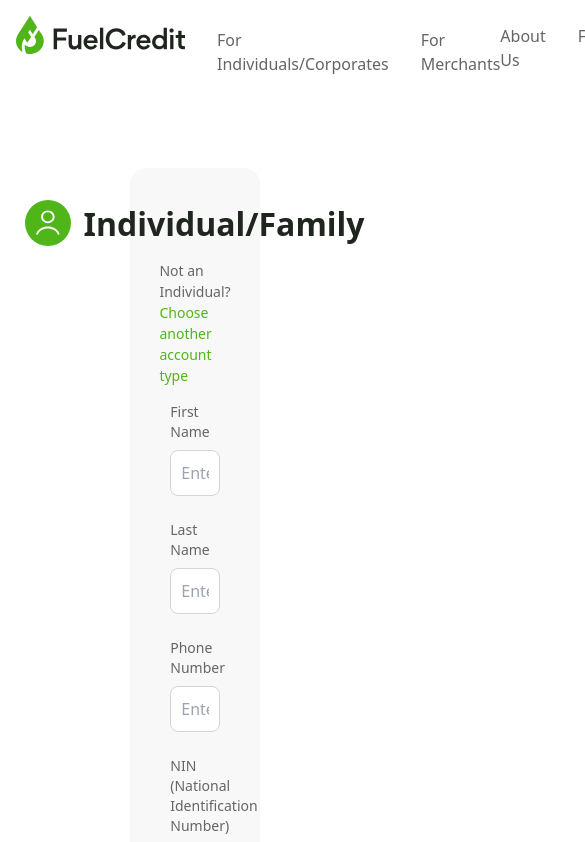
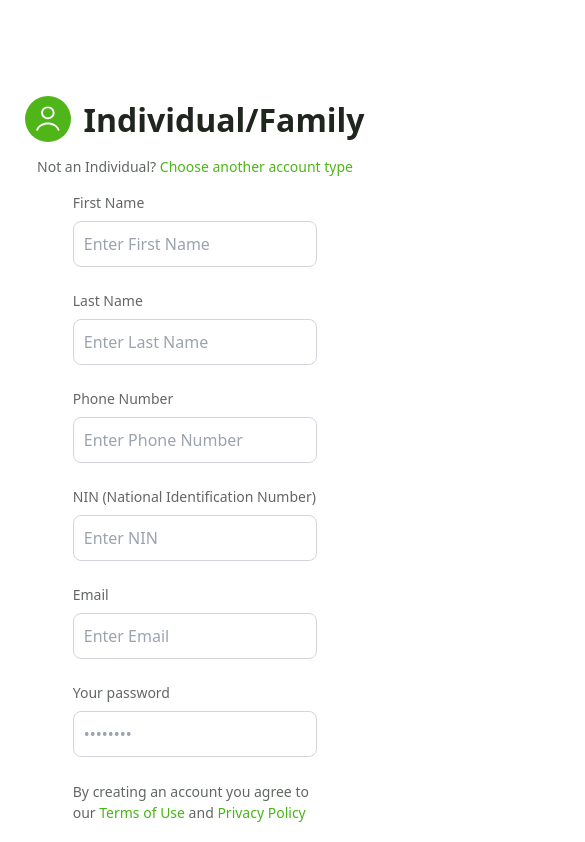
Before and after one commit to MikeAriyo/fuelcredit, a React (Create React App) app: page /register in a window 390 px wide. Shown: the top 842 px of the page, 585 px wide, since content can reach past the window. Built offline with nearby package versions, Linux system fonts and the light colour scheme.

Commit message:
responsiveness for auth screens

```diff
--- a/src/components/dashboard/creditCards/CreditCard.tsx
+++ b/src/components/dashboard/creditCards/CreditCard.tsx
@@ -30,7 +30,7 @@ const SingleCreditCard = ({ credit, limit, expiry }: creditProps) => {
             Request Credit
           </button>
           <p className="text-[#85928e] mt-2 pl-2 md:pl-0">
-            Repayment due in <span className="text-black">{expiry} days</span>
+            Repayment due in <span className="text-black">{expiry} day</span>
           </p>
         </div>
       </div>
--- a/src/components/forms/Login.tsx
+++ b/src/components/forms/Login.tsx
@@ -60,7 +60,7 @@ const Login = () => {
   return (
     <div>
       <NavBar />
-      <div className="mx-auto flex items-center justify-center flex-col mt-16 p-8 bg-[#f9f8f9] w-1/3 rounded-2xl">
+      <div className="mx-auto flex items-center justify-center flex-col mt-44 md:mt-16 p-8 bg-white md:bg-[#f9f8f9] sm:1/2 md:w-1/3 rounded-2xl">
         <LoginIcon />
         <p className="text-bold text-[#1f261e] pt-4">Log In</p>
 
--- a/src/components/forms/Register.tsx
+++ b/src/components/forms/Register.tsx
@@ -54,7 +54,7 @@ const Register = () => {
   return (
     <div>
       <NavBar />
-      <div className="mx-auto flex items-center justify-center flex-col mt-16 p-8 bg-[#f9f8f9] w-1/3 rounded-2xl">
+      <div className="mx-auto flex items-center justify-center flex-col mt-16 p-8 bg-white md:bg-[#f9f8f9] sm:1/2 md:w-1/3 rounded-2xl">
         <div className="flex">
           <div className="pr-3">
             <UserIcon />
--- a/src/components/nav/NavBar.tsx
+++ b/src/components/nav/NavBar.tsx
@@ -2,7 +2,7 @@ import Logo from "../svg/Logo";
 
 const NavBar = () => {
   return (
-    <div className="w-full flex justify-between p-4">
+    <div className="w-full md:flex justify-between p-4 hidden md:block">
       <div className="flex">
         <div>
           <Logo />
```
